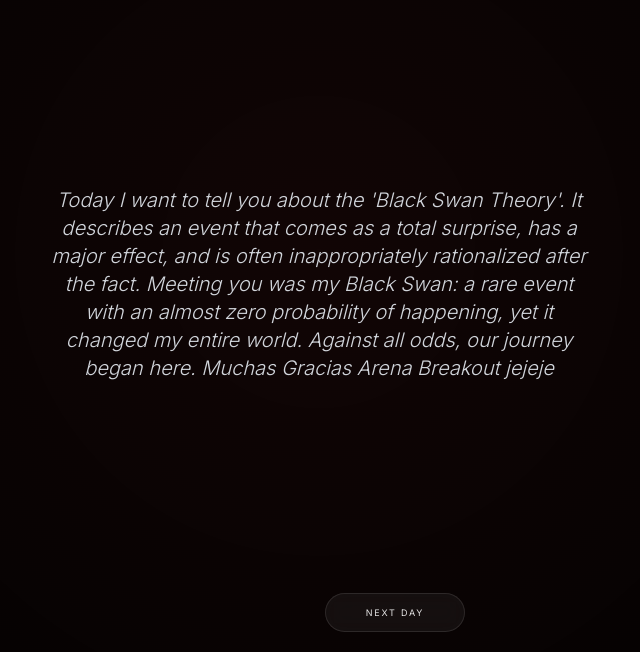
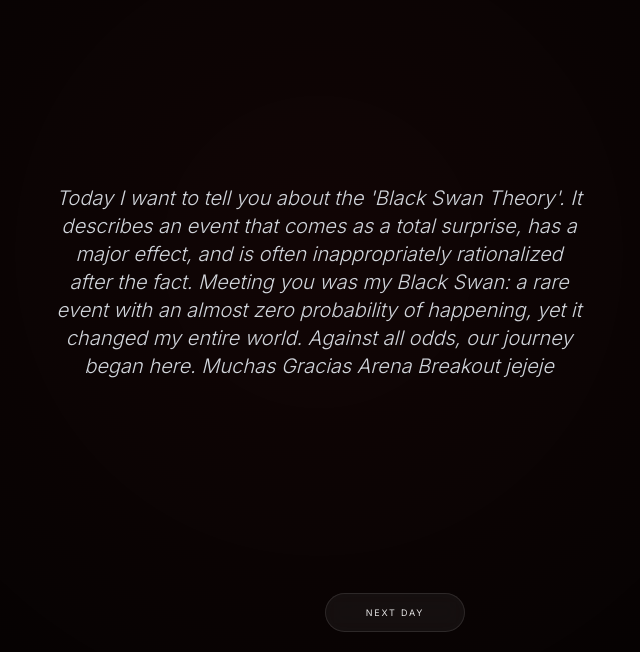
Before and after one commit to fabianpro2018/primer_mes, a plain HTML site: page index.html in a window 1280 px wide. Shown: the part 148-800 px from the top of the page, without its empty margins (321-961 px from the left). Drawn offline with nearby package versions, Linux system fonts and the light colour scheme; a web font is replaced by a local one.

Commit message:
Update index.html

```diff
--- a/index.html
+++ b/index.html
@@ -31,7 +31,7 @@
             z-index: -1;
         }
 
-        /* Contenedor principal con flexbox para separar secciones */
+        /* Contenedor principal */
         .app-container {
             display: flex;
             flex-direction: column;
@@ -44,29 +44,27 @@
             z-index: 10;
         }
 
-        /* Cabecera: Fecha y contador */
         header {
             flex-shrink: 0;
             text-align: center;
-            padding-bottom: 10px;
+            padding-bottom: 5px;
         }
 
-        /* Centro: El mensaje (ahora con scroll independiente) */
         main {
             flex-grow: 1;
             display: flex;
             align-items: center;
             justify-content: center;
             overflow-y: auto;
-            margin: 10px 0;
-            scrollbar-width: none; /* Firefox */
+            margin: 5px 0;
+            scrollbar-width: none;
+            width: 100%;
         }
-        main::-webkit-scrollbar { display: none; } /* Chrome/Safari */
+        main::-webkit-scrollbar { display: none; }
 
-        /* Base: Los botones (fijos abajo) */
         footer {
             flex-shrink: 0;
-            padding-bottom: env(safe-area-inset-bottom, 20px);
+            padding-bottom: env(safe-area-inset-bottom, 15px);
             text-align: center;
         }
 
@@ -99,14 +97,16 @@
             transform: scale(0.98);
         }
 
-        /* CORRECCIÓN: Salta palabras completas pero maneja strings largos si es necesario */
+        /* CONFIGURACIÓN DEFINITIVA PARA TEXTO EN MÓVIL */
         #message-text {
             width: 100%;
-            overflow-wrap: break-word; /* Salta palabras completas */
-            word-wrap: break-word;
-            word-break: normal; /* No corta palabras a la mitad */
             white-space: pre-wrap;
             text-align: center;
+            word-break: normal; /* Evita romper palabras normales a la mitad */
+            overflow-wrap: break-word; /* Salta la palabra completa a la siguiente línea */
+            hyphens: none; /* Desactiva guiones automáticos */
+            padding: 0 15px;
+            box-sizing: border-box;
         }
 
         .heart {
@@ -116,7 +116,6 @@
             z-index: 0;
         }
 
-        /* Estilos de la Carta y Video */
         .modal-scene {
             background: rgba(0, 0, 0, 0.9);
             backdrop-blur: 10px;
@@ -126,6 +125,7 @@
             max-height: 50vh;
             overflow-y: auto;
             word-break: normal;
+            overflow-wrap: break-word;
         }
 
         .video-container {
@@ -144,7 +144,6 @@
     <div id="particles-container"></div>
 
     <div class="app-container" id="timeline-scene">
-        <!-- HEADER -->
         <header>
             <div id="day-counter" class="text-[9px] uppercase tracking-[0.4em] mb-2 opacity-40 font-light">
                 Loading...
@@ -152,16 +151,14 @@
             <h1 id="date-display" class="text-4xl md:text-7xl font-serif-elegant transition-all duration-700">March 18</h1>
         </header>
 
-        <!-- MAIN MESSAGE -->
         <main>
             <div id="message-container" class="fade-in w-full">
-                <p id="message-text" class="text-base md:text-xl leading-relaxed font-light text-gray-300 italic px-2">
+                <p id="message-text" class="text-base md:text-xl leading-relaxed font-light text-gray-300 italic">
                     ...
                 </p>
             </div>
         </main>
 
-        <!-- FOOTER BUTTONS -->
         <footer>
             <div class="flex flex-col gap-3 items-center">
                 <div class="flex justify-center gap-3 w-full">
@@ -185,13 +182,10 @@
         </footer>
     </div>
 
-    <!-- ESCENA DE LA CARTA -->
     <div id="letter-scene" class="hidden fixed inset-0 z-30 flex items-center justify-center p-4 modal-scene">
         <div class="bg-[#0f0f0f] w-full max-w-lg p-6 md:p-10 rounded-2xl border border-white/5 shadow-2xl fade-in overflow-y-auto max-h-[90vh]">
             <h2 class="font-serif-elegant text-2xl mb-6 text-white border-b border-white/10 pb-4 italic">For my Love....</h2>
-            <div class="letter-content text-gray-300 leading-relaxed font-light italic text-sm md:text-base mb-8">
-                <!-- Inyectado por JS -->
-            </div>
+            <div class="letter-content text-gray-300 leading-relaxed font-light italic text-sm md:text-base mb-8"></div>
             <div class="border-t border-white/10 pt-6 flex flex-col gap-4">
                 <div class="flex justify-between items-end">
                     <div>
@@ -207,7 +201,6 @@
         </div>
     </div>
 
-    <!-- ESCENA DEL VIDEO -->
     <div id="video-scene" class="hidden fixed inset-0 z-40 flex flex-col items-center justify-center bg-black p-4">
         <div class="video-container mb-6">
             <iframe id="video-iframe" src="" allow="autoplay; encrypted-media" allowfullscreen class="w-full h-full border-none"></iframe>
@@ -361,11 +354,9 @@ I love you so much, I like you a lot, I'll always try to have my spark to make y
             }
             messageText.innerText = finalMessage;
 
-            // Navegación
             btnPrev.style.opacity = currentDate > startDate ? "1" : "0";
             btnPrev.style.pointerEvents = currentDate > startDate ? "auto" : "none";
 
-            // Visuales
             if (currentDate >= declarationDate) {
                 dateDisplay.classList.add('milestone-glow');
                 spawnHearts(currentDate >= anniversaryDate ? 20 : 8);
```
